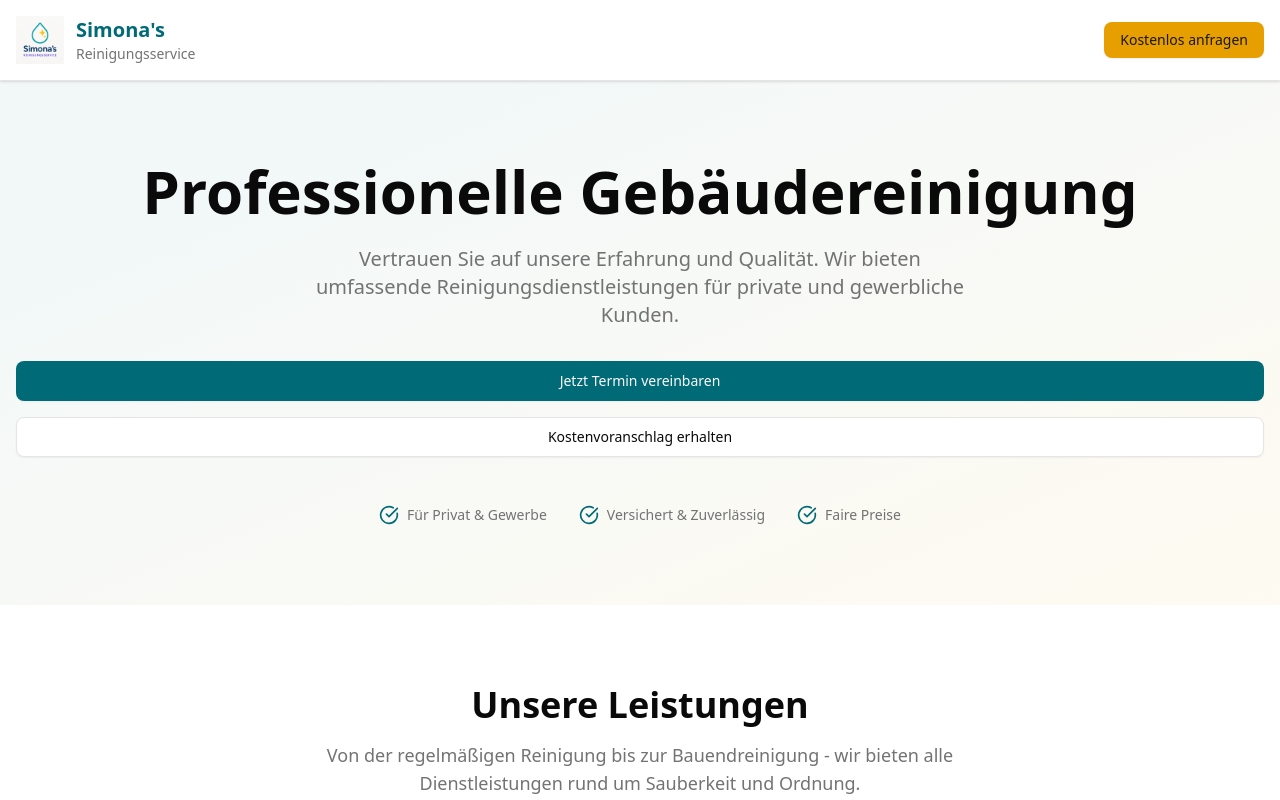
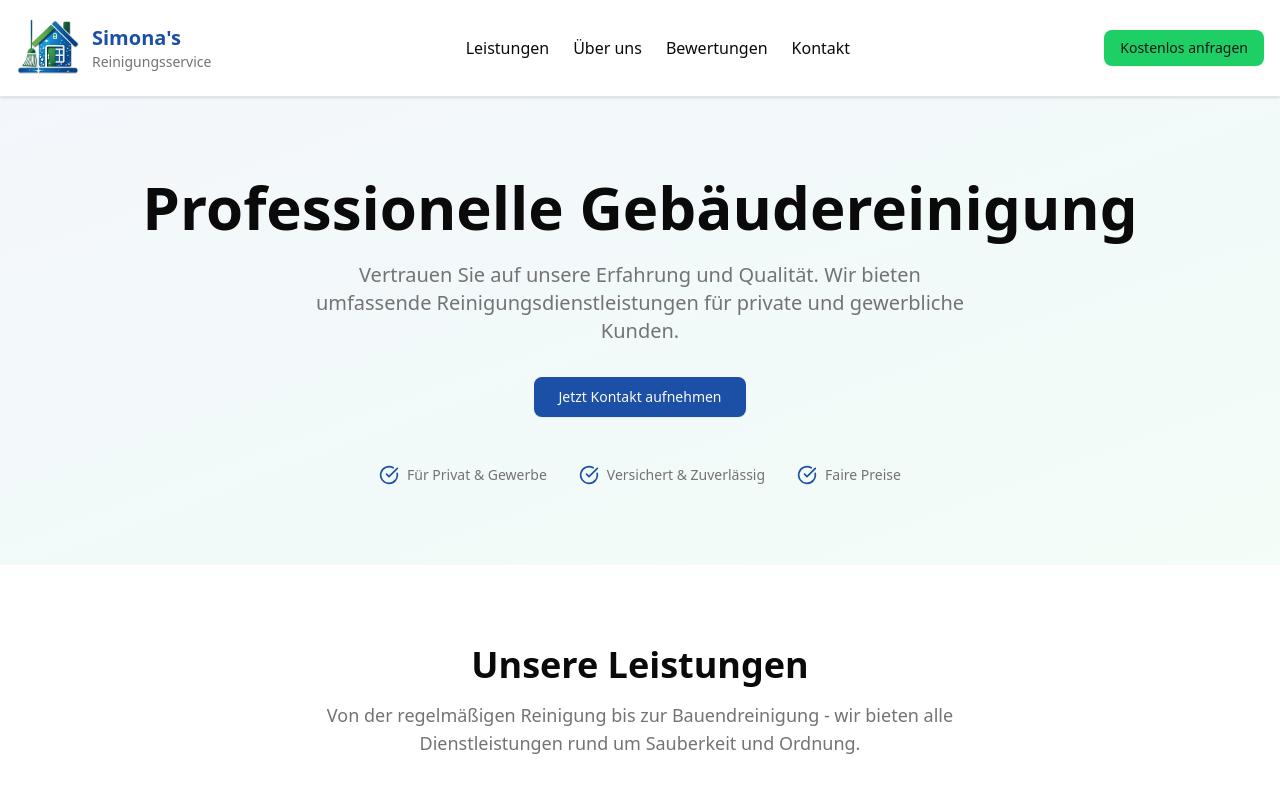
Before and after one commit to ashukuro/simonas-service, a React (Vite) app: page / in a window 1280 px wide. Shown: the top 800 px of the page. Built offline with nearby package versions, Linux system fonts and the light colour scheme.

Commit message:
`Update logo size, button text, and design credits in App component and styles`

```diff
--- a/src/App.css
+++ b/src/App.css
@@ -49,13 +49,13 @@
   --card-foreground: oklch(0.145 0 0);
   --popover: oklch(1 0 0);
   --popover-foreground: oklch(0.145 0 0);
-  --primary: oklch(0.45 0.15 200); /* Teal blue */
+  --primary: oklch(0.45 0.15 260); /* Dark Purple */
   --primary-foreground: oklch(0.985 0 0);
   --secondary: oklch(0.97 0 0);
   --secondary-foreground: oklch(0.205 0 0);
   --muted: oklch(0.97 0 0);
   --muted-foreground: oklch(0.556 0 0);
-  --accent: oklch(0.75 0.2 85); /* Yellow accent */
+  --accent: oklch(0.75 0.2 150); /* Light Green */
   --accent-foreground: oklch(0.205 0 0);
   --destructive: oklch(0.577 0.245 27.325);
   --border: oklch(0.922 0 0);
--- a/src/App.jsx
+++ b/src/App.jsx
@@ -53,6 +53,13 @@ function App() {
 
   const scrollTop = () => {
     window.scrollTo({ top: 0, behavior: 'smooth' });
+  };
+
+  const scrollToContact = () => {
+    const contactSection = document.getElementById('contact');
+    if (contactSection) {
+      contactSection.scrollIntoView({ behavior: 'smooth' });
+    }
   };
 
   useEffect(() => {
@@ -117,19 +124,19 @@ function App() {
       <header className="bg-white shadow-sm border-b">
         <div className="container mx-auto px-4 py-4 flex items-center justify-between">
           <div className="flex items-center space-x-3">
-            <img src={logo} alt="Simona's Reinigungsservice Logo" className="h-12 w-12" />
+            <img src={logo} alt="Simona's Reinigungsservice Logo" className="h-16 w-16" />
             <div>
               <h1 className="text-xl font-bold text-primary">Simona's</h1>
               <p className="text-sm text-muted-foreground">Reinigungsservice</p>
             </div>
           </div>
-          <nav className="hidden md:flex space-x-6">
+          <nav className="md:flex space-x-6">
             <a href="#services" className="text-foreground hover:text-primary transition-colors">Leistungen</a>
             <a href="#about" className="text-foreground hover:text-primary transition-colors">Über uns</a>
             <a href="#testimonials" className="text-foreground hover:text-primary transition-colors">Bewertungen</a>
             <a href="#contact" className="text-foreground hover:text-primary transition-colors">Kontakt</a>
           </nav>
-          <Button className="bg-accent hover:bg-accent/90 text-accent-foreground">
+          <Button onClick={scrollToContact} className="bg-accent hover:bg-accent/90 text-accent-foreground">
             Kostenlos anfragen
           </Button>
         </div>
@@ -146,12 +153,9 @@ function App() {
               Vertrauen Sie auf unsere Erfahrung und Qualität. Wir bieten umfassende Reinigungsdienstleistungen
               für private und gewerbliche Kunden.
             </p>
-            <div className="flex flex-col sm:flex-row gap-4 justify-center">
-              <Button size="lg" className="bg-primary hover:bg-primary/90">
-                Jetzt Termin vereinbaren
-              </Button>
-              <Button size="lg" variant="outline">
-                Kostenvoranschlag erhalten
+            <div className="flex flex-row gap-4 justify-center">
+              <Button size="lg" className="bg-primary hover:bg-primary/90" onClick={scrollToContact}>
+                Jetzt Kontakt aufnehmen
               </Button>
             </div>
             <div className="mt-12 flex flex-wrap justify-center gap-8 text-sm text-muted-foreground">
@@ -358,7 +362,7 @@ function App() {
                   <Input placeholder="E-Mail-Adresse" type="email" />
                   <Input placeholder="Telefonnummer" type="tel" />
                   <Textarea placeholder="Beschreiben Sie Ihre Anfrage..." rows={4} />
-                  <Button className="w-full bg-primary hover:bg-primary/90">
+                  <Button type="submit" className="w-full bg-primary hover:bg-primary/90">
                     Anfrage senden
                   </Button>
                 </CardContent>
@@ -374,7 +378,7 @@ function App() {
           <div className="grid md:grid-cols-3 gap-8">
             <div>
               <div className="flex items-center space-x-3 mb-4">
-                <img src={logo} alt="Simona's Reinigungsservice Logo" className="h-10 w-10 brightness-0 invert" />
+                <img src={logo} alt="Simona's Reinigungsservice Logo" className="h-16 w-16" />
                 <div>
                   <h5 className="font-bold">Simona's</h5>
                   <p className="text-sm opacity-90">Reinigungsservice</p>
@@ -407,6 +411,7 @@ function App() {
           </div>
           <div className="border-t border-primary-foreground/20 mt-8 pt-8 text-center text-sm opacity-90">
             <p>&copy; 2025 Simona's Reinigungsservice. Alle Rechte vorbehalten.</p>
+            <p className="mt-2">Design by <a href="https://www.web-matrix.me" target="_blank" rel="noopener noreferrer" className="underline">WebMatrix</a></p>
           </div>
         </div>
       </footer>
```
Also changed, not shown: src/assets/simonas_reinigungsservice_logo.png.
